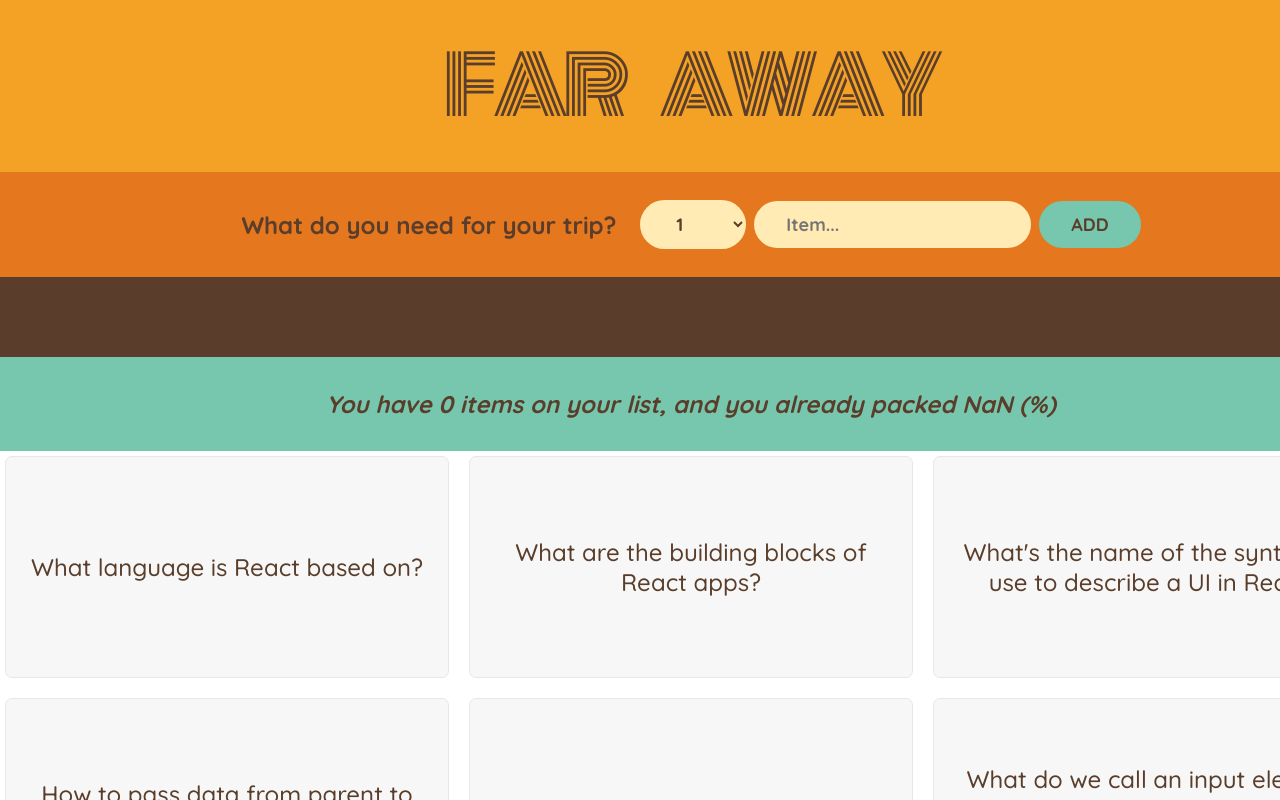
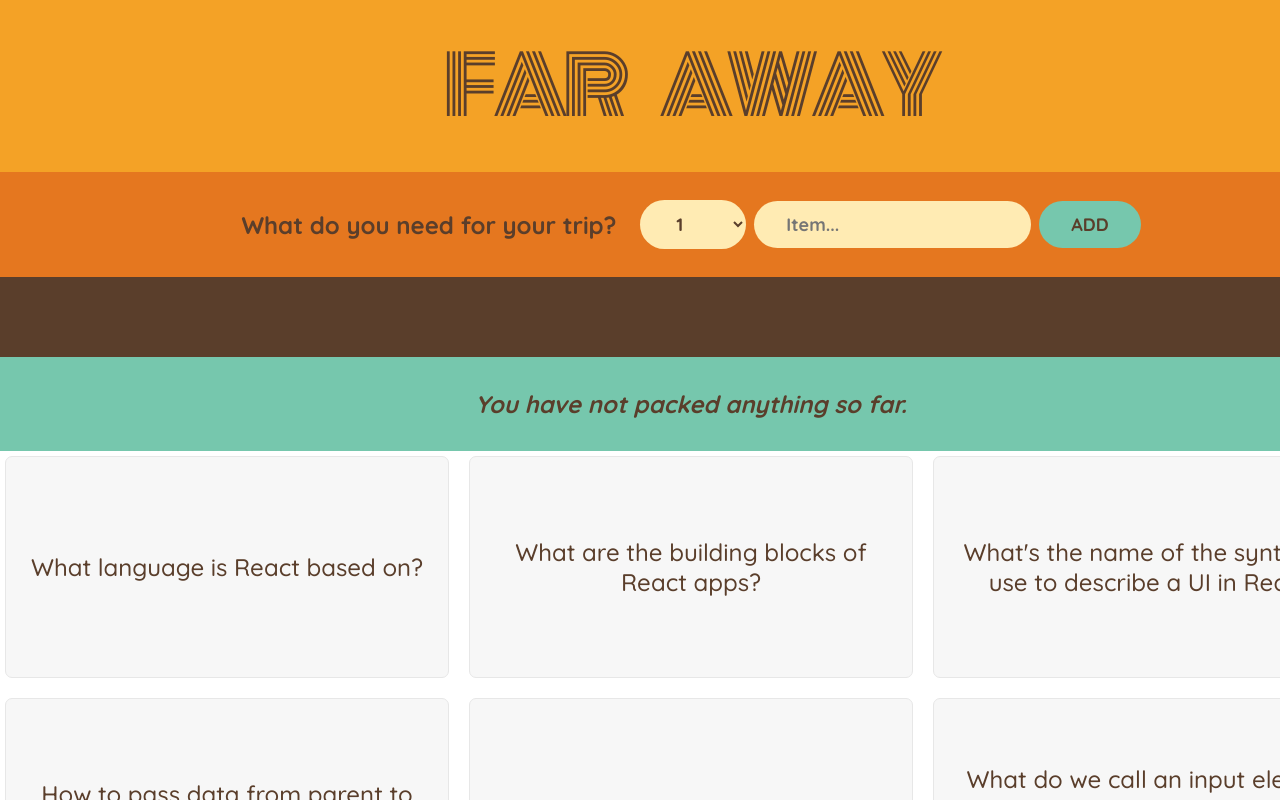
Before and after one commit to HennadiiZ/react_tricks, a React (Create React App) app: page / in a window 1280 px wide. Shown: the top 800 px of the page. Built offline with nearby package versions, Linux system fonts and the light colour scheme.

Commit message:
Calculating Statistics as Derived State

```diff
--- a/src/App.js
+++ b/src/App.js
@@ -232,13 +232,33 @@ function Item({ item, onDeleteItems, onCheckedItems }) {
 // }
 
 function Stats({ totalItems, PackedItemCountInPercentage }) {
+  // if (!totalItems) {
+  //   return (
+  //     <footer className='stats'>
+  //       <em>You have not packed anything so far!!!</em>
+  //     </footer>
+  //   );
+  // }
+  const packedPercentage = PackedItemCountInPercentage();
+  console.log('packedPercentage', packedPercentage);
   return (
     <footer className='stats'>
-      {/* <em>You have X items on your list, and you already packed X (X%)</em> */}
-      <em>
-        You have {totalItems} items on your list, and you already packed{' '}
-        {PackedItemCountInPercentage()} (%)
-      </em>
+      {/* <em>
+        {PackedItemCountInPercentage() === 100
+          ? 'You got everything'
+          : `You have ${totalItems} items on your list, and you already packed
+        (${PackedItemCountInPercentage()} %)`}
+      </em> */}
+
+      {totalItems > 0 ? (
+        <em>
+          {+packedPercentage === 100
+            ? 'You got everything'
+            : `You have ${totalItems} items on your list, and you already packed (${packedPercentage} %)`}
+        </em>
+      ) : (
+        <em>You have not packed anything so far.</em>
+      )}
     </footer>
   );
 }
```
